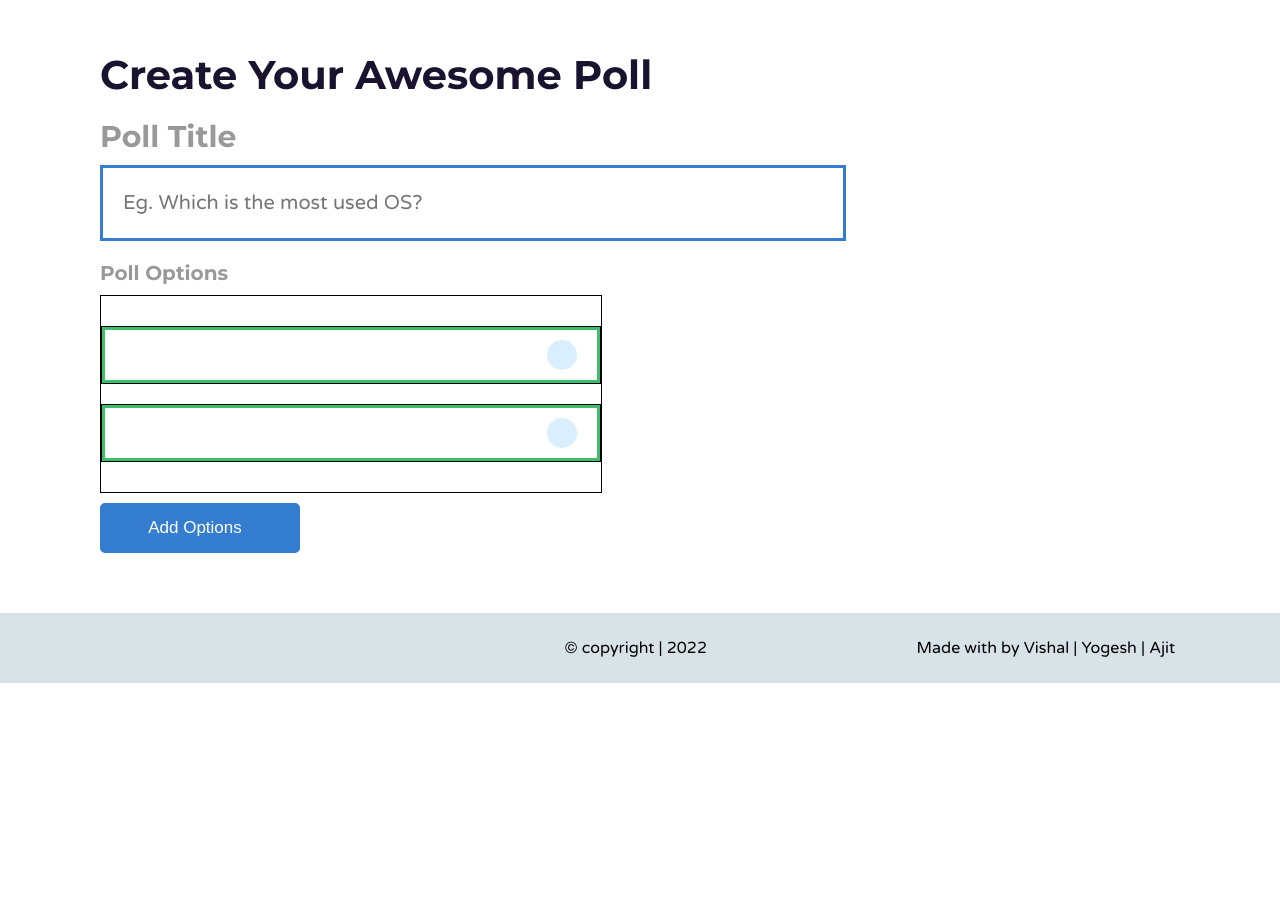
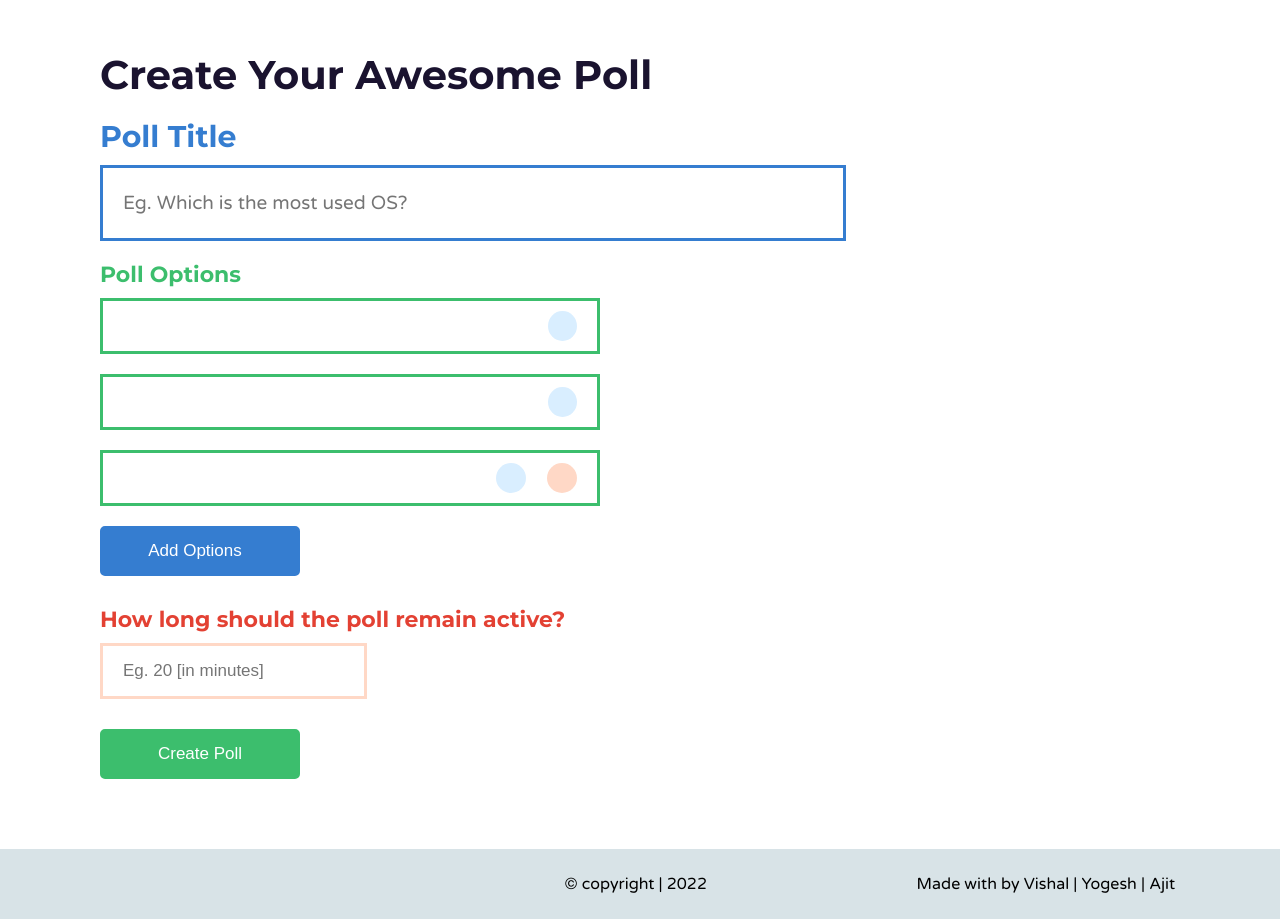
Before and after one commit to aky5356/get-poll, a Django app: page /create/ in a window 1280 px wide. Shown: the part 108-1027 px from the top of the page. Before the commit the page ends 791 px from the top, so only its background shows below. Run offline with Django 3.2, Linux system fonts and the light colour scheme; a user stored in the database is signed in; parts of the project's set-up code (start-up, migrations or seed data) failed here and were passed over; some libraries are stand-ins or nearby versions.

Commit message:
update create-poll

```diff
--- a/poll/static/poll/create_poll.css
+++ b/poll/static/poll/create_poll.css
@@ -7,35 +7,36 @@ h2{
     font-size: 40px;
     color: #1A132F;
 }
-.title-of-poll-div label, .poll-options{
+.title-of-poll-div label, .cp-text{
     font-size: 30px;
-    color: #999;
+    color: #357dd0;
     font-weight: bold;
 }
-.poll-options{
-    font-size: 20px;
+.cp-text{
+    font-size: 22px;
     margin: 10px 0;
+    color: #3cbe6d;
 }
 .title-of-poll{
     width: 700px;
     height: 70px;
     margin: 10px 0px;
     outline: none;
-    font-size: 20px;
+    font-size: 19px;
     font-family: 'Varela Round';
     padding: 0px 20px;
     border: 3px solid #357dd0;
-    transition: 0.1s ease-in-out;
+    transition: 0.1s all ease-in-out;
 
 }
 
-.title-of-poll:focus{
+.title-of-poll:hover{
     box-shadow: 0 0 10px #357dd0;
     border-radius: 10px;
 }
 
 
-.add-option-btn{
+.btn{
     width: 200px;
     height: 50px;
     background-color: #357dd0;
@@ -43,10 +44,12 @@ h2{
     border: 3px solid #357dd0;
     color: white;
     border-radius: 5px;
-    margin: 10px 0px;
     font-size: 17px;
+    text-decoration: none;
+    margin-bottom: 20px;
+    transition: 0.1s all ease-in-out;
 }
-.add-option-btn:hover{
+.btn:hover{
     box-shadow: 0 0 10px #357dd0;
     cursor: pointer;
 }
@@ -55,14 +58,10 @@ h2{
 }
 
 .cp-options-list{
-    /* border: 1px solid black; */
     width: 500px;
-    padding: 10px 0px;
-    border: 1px solid black;
 }
 .cp-options{
-    margin: 20px 0px;
-    border: 1px solid black;
+    margin-bottom: 20px;
     background-size: cover;
     background-position: center;
     background-repeat: no-repeat;
@@ -71,16 +70,17 @@ h2{
     align-items: stretch;
     justify-content: flex-end;
     position: relative;
+    transition: 0.1s all ease-in-out;
 }
 .cp-options-input-icons-wrapper{
-    /* border: 1px solid black; */
     border: 3px solid #3cbe6d;
     justify-self: flex-end;
     display: flex;
     justify-content: space-between;
     align-items: center;
     height: 50px;
-    padding: 0px 20px;
+    padding: 0px 20px 0px 0px;
+    transition: 0.1s all ease-in-out;
 
 }
 .cp-options-input-icons-wrapper:hover{
@@ -95,8 +95,10 @@ h2{
     border: none;
     outline: none;
     background: none;
+    padding: 0px 20px;
+
 }
-.fa-images{
+.fa-images, .remove-option{
     /* border: 1px solid black; */
     height: 30px;
     width: 30px;
@@ -109,6 +111,71 @@ h2{
     font-size: 15px;
     /* transition: 0.1s all ease-in-out; */
 }
-.fa-images:hover{
-    transform: scale(1.1);
+
+.fa-images:hover, .remove-option:hover{
+    transform: scale(1.05);
 }
+.remove-option{
+    background-color: #FFD8C6;
+    color: #e34133;
+}
+
+.img-xmark{
+    color: #e34133;
+    position: absolute;
+    font-size: 12px;
+    height: 20px;
+    width: 20px;
+    top: 10px;
+    right: 10px;
+    /* border: 1px solid black; */
+    border-radius: 100%;
+    background-color: #FFD8C6;
+    display: flex;
+    justify-content: center;
+    align-items: center;
+    display: none;
+    cursor: pointer;
+}
+.img-xmark:hover{
+    transform: scale(1.05);
+}
+#blur-input{
+    border: none;
+    box-shadow: none;
+    border-radius: 10px;
+    background-color: rgba(255,255,255, 0.5);
+    color: white;
+    margin: 0 10px 10px;
+}
+
+.cp-option-extra .cp-option-text{
+    width: 70%;
+}
+
+.submit-btn{
+    background-color: #3cbe6d;
+    border: 3px solid #3cbe6d;
+    margin: 20px 0px;
+}
+.submit-btn:hover{
+    box-shadow: 0 0 10px #3cbe6d;
+    cursor: pointer;
+}
+.timer-text{
+    color: #e34133;
+}
+.timer{
+    height: 50px;
+    outline: none;
+    padding: 0px 20px;
+    font-size: 17px;
+    margin-bottom: 10px;
+    border: 3px solid #ffd8c6;
+    color: #e34133;
+    transition: 0.1s all ease-in-out;
+}
+.timer:hover{
+    box-shadow: 0 0 10px #ffd8c6;
+    border-radius: 10px;
+}
--- a/poll/static/poll/js/create.js
+++ b/poll/static/poll/js/create.js
@@ -1,26 +1,65 @@
-const fa_images = document.querySelector('.fa-images')
+
+function add_image(){
+    var fa_images = document.querySelectorAll('.fa-images')
     var uploaded_img = ""
-fa_images.addEventListener('click', ()=>{
+    fa_images.forEach((e) => {
+        e.addEventListener('click', (event)=>{
             const file_input = document.createElement('input')
             file_input.setAttribute('type', 'file')
             file_input.setAttribute('accept', 'image/*')
             file_input.click();
-    const cp_option = document.querySelector('.cp-options')
+            const cp_option = event.target.parentNode.parentNode
             file_input.addEventListener('change', ()=>{
                 const reader = new FileReader()
                 reader.addEventListener("load", () => {
                     uploaded_img = reader.result
-            cp_option.style.height = '400px'
+                    cp_option.style.height = '400px';
                     cp_option.style.backgroundImage = `url(${uploaded_img})`
+                    cp_option.style.borderRadius = '10px'
+                    const wrapper = cp_option.children[1]
+                    console.log(wrapper)
+                    wrapper.id = 'blur-input'
+                    const img_xmark = cp_option.children[0]
+                    console.log(img_xmark)
+                    img_xmark.style.display = 'flex'
+                    img_xmark.addEventListener('click', (event) => {
+                        cp_option.style.height = 'auto'
+                        wrapper.id = ''
+                        img_xmark.style.display = 'none'
+                        cp_option.style.backgroundImage = ''
+                    })
                 })
                 reader.readAsDataURL(file_input.files[0])
             })
-    const wrapper = document.querySelector('.cp-options-input-icons-wrapper');
-    wrapper.style.border = 'none'
-    wrapper.style.boxShadow = 'none'
-    wrapper.style.borderRadius = '10px'
-    wrapper.style.backgroundColor = 'rgba(255,255,255, 0.5)'
-    wrapper.style.color = 'white'
-    wrapper.style.margin = '0px 10px 10px'
+        })
+    })
+}
+add_image()
 
+function remove_option(){
+    const remove_option_list = document.querySelectorAll('.remove-option')
+    remove_option_list.forEach((e) => {
+        e.addEventListener("click", (event)=>{
+            event.target.parentNode.parentNode.style.display = 'none'
         })
+    })
+}
+remove_option()
+
+const add_option_btn = document.querySelector('.add-option-btn')
+add_option_btn.addEventListener('click', () => {
+    const option_list = document.querySelector('.cp-options-list')
+    const new_option = document.createElement('div')
+    new_option.className = 'cp-options cp-option-extra'
+    new_option.innerHTML = `
+                <i class="fa-solid fa-xmark img-xmark"></i>
+                <div class="cp-options-input-icons-wrapper">
+                    <input type="text" class="cp-option-text">
+                    <i class="fa-solid fa-images"></i>
+                    <i class="fa-solid fa-xmark remove-option"></i>
+                </div>
+              `
+    option_list.appendChild(new_option)
+    add_image()
+    remove_option()
+})
--- a/poll/templates/poll/create_poll.html
+++ b/poll/templates/poll/create_poll.html
@@ -86,27 +86,37 @@ create
     <br>
     <div class="title-of-poll-div">
         <label for="title-of-poll">Poll Title</label><br>
-        <input type="text" required class="title-of-poll" name="title-of-poll" placeholder="Eg. Which is the most used OS?">
+        <input type="text" class="title-of-poll" name="title-of-poll" placeholder="Eg. Which is the most used OS?">
     </div>
-    <p class="poll-options">Poll Options</p>
+    <p class="cp-text poll-options-text">Poll Options</p>
     <div class="cp-options-list">
-        <div class="cp-options cp-option-1">
+        <div class="cp-options">
+            <i class="fa-solid fa-xmark img-xmark"></i>
             <div class="cp-options-input-icons-wrapper">
                 <input type="text" class="cp-option-text">
                 <i class="fa-solid fa-images"></i>
             </div>
         </div>
-        <div class="cp-options cp-option-2">
+        <div class="cp-options">
+            <i class="fa-solid fa-xmark img-xmark"></i>
             <div class="cp-options-input-icons-wrapper">
                 <input type="text" class="cp-option-text">
                 <i class="fa-solid fa-images"></i>
             </div>
         </div>
+        <div class="cp-options cp-option-extra">
+            <i class="fa-solid fa-xmark img-xmark"></i>
+            <div class="cp-options-input-icons-wrapper">
+                <input type="text" class="cp-option-text">
+                <i class="fa-solid fa-images"></i>
+                <i class="fa-solid fa-xmark remove-option"></i>
+            </div>
+        </div>
     </div>
-    <button class="add-option-btn">Add Options <i class="fa-solid fa-plus"></i></button>
-
-
-
+    <button type="button" class="add-option-btn btn">Add Options <i class="fa-solid fa-plus"></i></button>
+    <p class="cp-text timer-text">How long should the poll remain active?</p>
+    <input type="text" placeholder="Eg. 20 [in minutes]" class="timer"><br>
+    <button type="button" class="submit-btn btn">Create Poll</button>
 </form>
 {% endblock %}
 
```
Also changed, not shown: db.sqlite3. Lines whose indentation alone changed are shown as unchanged.
